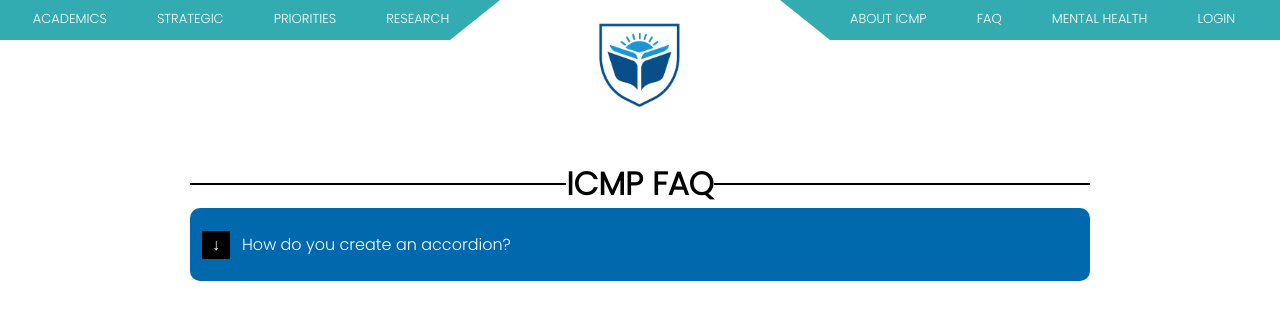
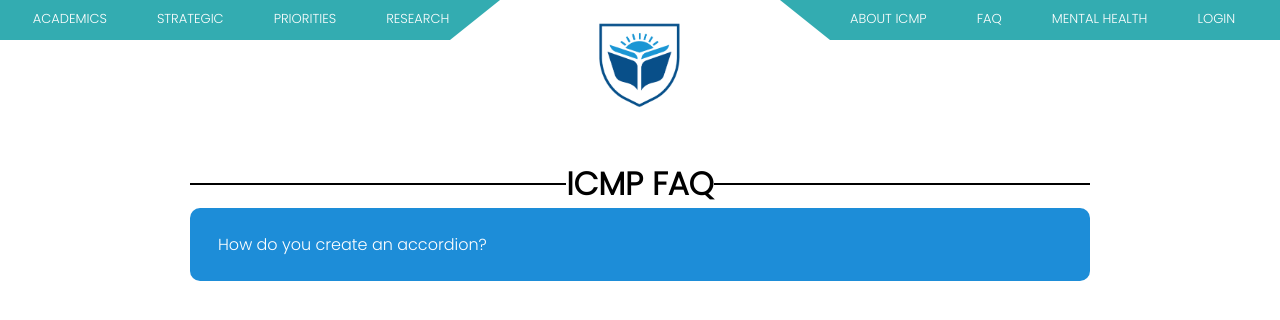
Before and after one commit to shivamkalra123/ICMP, a React (Create React App) app: page /faq in a window 1280 px wide. Shown: the top 320 px of the page. Built offline with nearby package versions, Linux system fonts and the light colour scheme; a web font is replaced by a local one.

Commit message:
faq-changes

```diff
--- a/package.json
+++ b/package.json
@@ -18,6 +18,7 @@
     "react-router-dom": "^5.2.0",
     "react-scripts": "5.0.1",
     "react-slideshow-image": "^4.2.1",
+    "react-spring": "^9.7.3",
     "web-vitals": "^2.1.4"
   },
   "scripts": {
--- a/src/comp_css/faq.css
+++ b/src/comp_css/faq.css
@@ -41,7 +41,7 @@ details div {
   border-bottom: 2px solid #000;
   padding: 1.5em;
   border-radius: 10px;
-  transition: all 0.3s ease-in-out;
+
 }
 
 details div > * + * {
@@ -65,27 +65,13 @@ summary {
   padding: 1.5em 1em;
   cursor: pointer;
   position: relative;
-  padding-left: calc(1.75rem + .75rem + .75rem);
-  background-color: #0068ad;
+  padding-left: calc(1.75rem);
+  background-color: #1d8dd8;
   color: white;
-  transition: background-color 0.3s ease-out; /* Add the transition property for background-color */
+  /* Add the transition property for background-color */
 }
 
-summary:before {
-  position: absolute;
-  top: 50%;
-  transform: translateY(-50%);
-  left: .75rem;
-  content: "↓";
-  width: 1.75rem;
-  height: 1.75rem;
-  background-color: #000;
-  color: #FFF;
-  display: inline-flex;
-  justify-content: center;
-  align-items: center;
-  flex-shrink: 0;
-}
+
 
 details[open] summary {
   background-color: #0068ad;
@@ -93,12 +79,9 @@ details[open] summary {
 
 details[open] {
   max-height: 1000px; /* Set a large max-height to allow for smooth transition */
-  transition: max-height 0.7s ease-out; /* Add the transition property for max-height */
+   /* Add the transition property for max-height */
 }
 
-details[open] summary:before {
-  content: "↑";
-}
 
 code {
   font-family: monospace;
--- a/src/components/faq.js
+++ b/src/components/faq.js
@@ -1,4 +1,5 @@
 import React, { useState } from 'react';
+import { useSpring, animated } from 'react-spring';
 import { FaChevronDown } from 'react-icons/fa';
 import '../comp_css/faq.css';
 import Navbar from './nav';
@@ -6,6 +7,12 @@ import Footer from './footer';
 
 const Faqs = () => {
   const [open, setOpen] = useState(null);
+
+  // React Spring animation config
+  const contentSpring = useSpring({
+    opacity: open === null ? 1 : 0.2,
+    maxHeight: open === null ? 1000 : 200, // Set your desired max height
+  });
 
   const toggleFAQ = (index) => {
     setOpen(open === index ? null : index);
@@ -15,21 +22,22 @@ const Faqs = () => {
     <div>
       <div className="wrapper1">
         <Navbar />
-        <h1 className='main-head'>ICMP FAQ</h1>
+        <h1 className="main-head">ICMP FAQ</h1>
         <div>
           <details open={open === 0} onClick={() => toggleFAQ(0)}>
             <summary>
               How do you create an accordion?
             </summary>
-            <div>
+            {/* Wrap the content in animated.div from React Spring */}
+            <animated.div style={contentSpring}>
               Easy! As long as you don't have to support IE11 or older browsers you could use <code>&lt;details&gt;</code> and <code>&lt;summary&gt;</code> natively.
-            </div>
+            </animated.div>
           </details>
           {/* Add more details elements with summaries and content */}
         </div>
       </div>
     </div>
   );
-}
+};
 
 export default Faqs;
```
Also changed, not shown: 1 other file (tests, documents, lock files or other folders).
